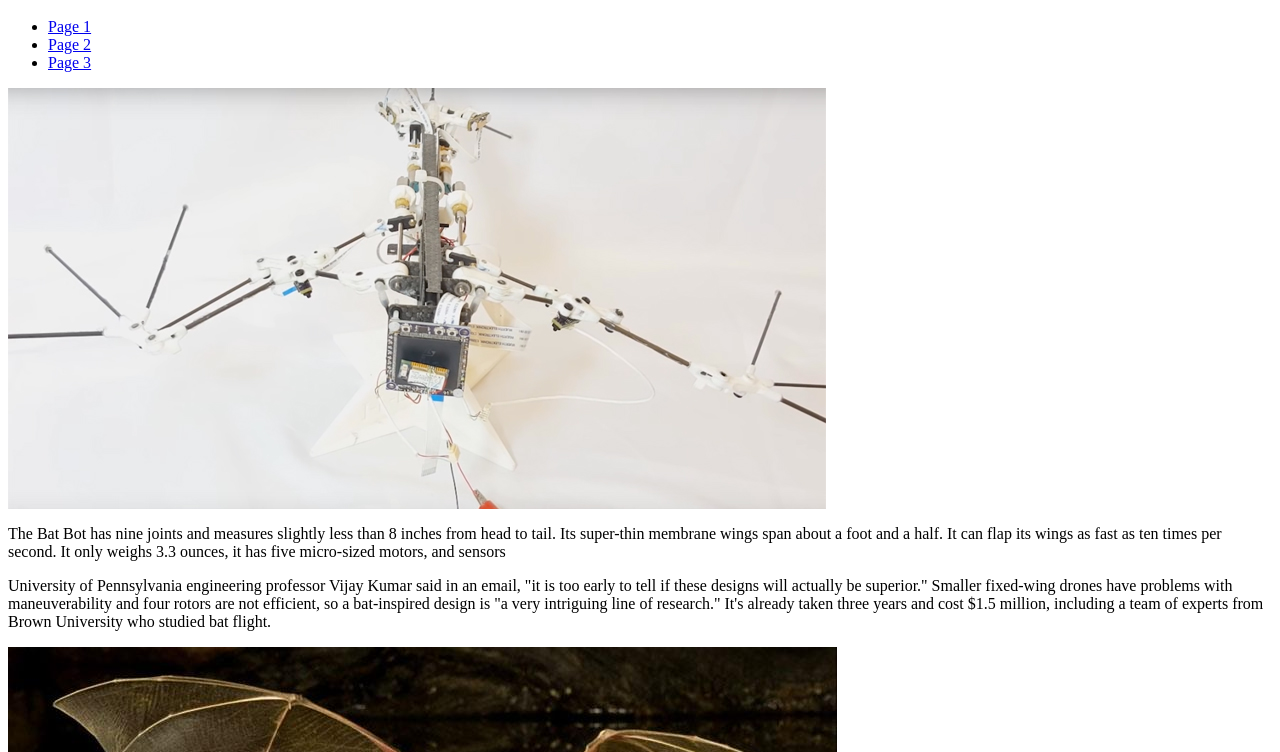
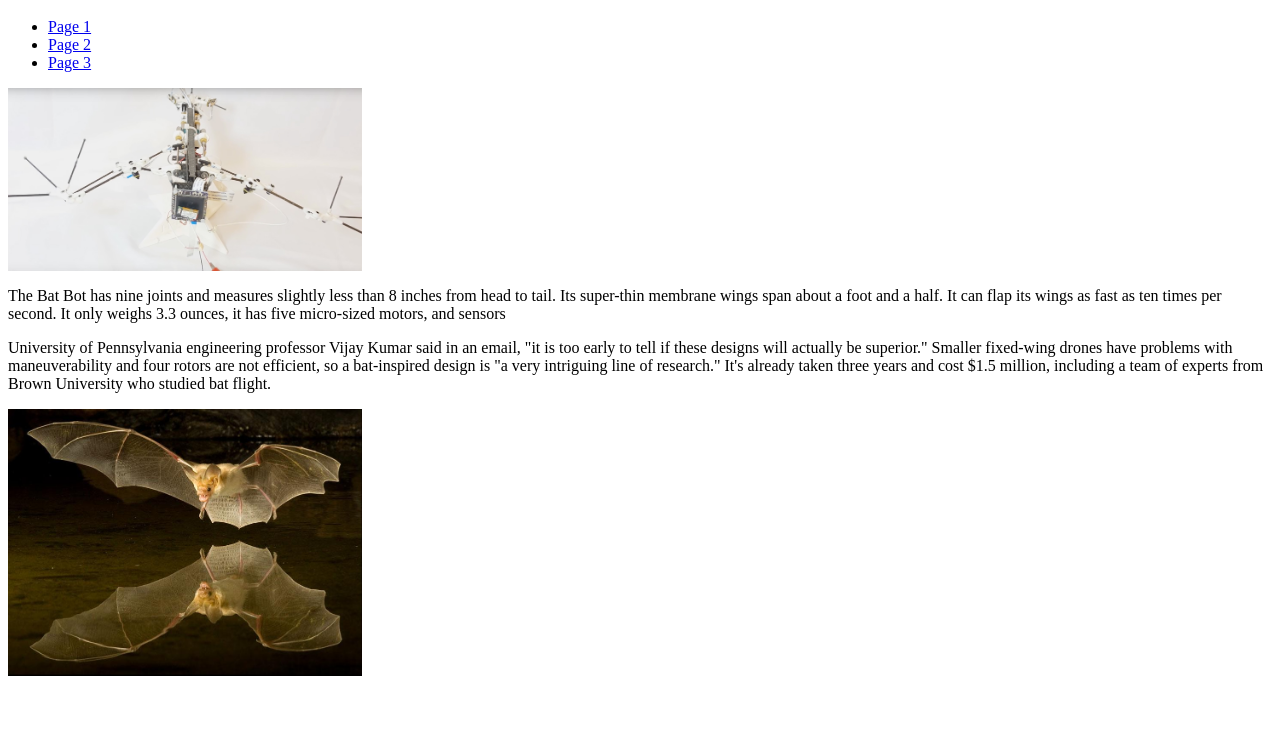
Before and after one commit to jalenadavis/Bat-Bot, a plain HTML site: page index2.html in a window 1280 px wide. Shown: the part 48-800 px from the top of the page. Drawn offline with Linux system fonts and the light colour scheme.

Commit message:
Update index2.html

```diff
--- a/index2.html
+++ b/index2.html
@@ -18,7 +18,7 @@
 </ul>
 </div>
 <div class="box h">
-<img src="BatBot Design.jpg">
+<img src="BatBot Design.jpg" style="width:28%; height 20%;">
 </div>
 <div class="box i">
 <p>The Bat Bot has nine joints and measures slightly less than 8 inches from head to tail. Its super-thin membrane wings span about a foot and a half. It can flap its wings as fast as ten times per second. It only weighs 3.3 ounces, it has five micro-sized motors, and sensors</p>
@@ -27,7 +27,7 @@
 <p>University of Pennsylvania engineering professor Vijay Kumar said in an email, "it is too early to tell if these designs will actually be superior." Smaller fixed-wing drones have problems with maneuverability and four rotors are not efficient, so a bat-inspired design is "a very intriguing line of research." It's already taken three years and cost $1.5 million, including a team of experts from Brown University who studied bat flight.</p>
 </div>
 <div class="box k">
-<img src="Real Bat 2.jpg">
+<img src="Real Bat 2.jpg" style="width:28%; height 20%;">
 </div>
 </div>
 </body>
```
